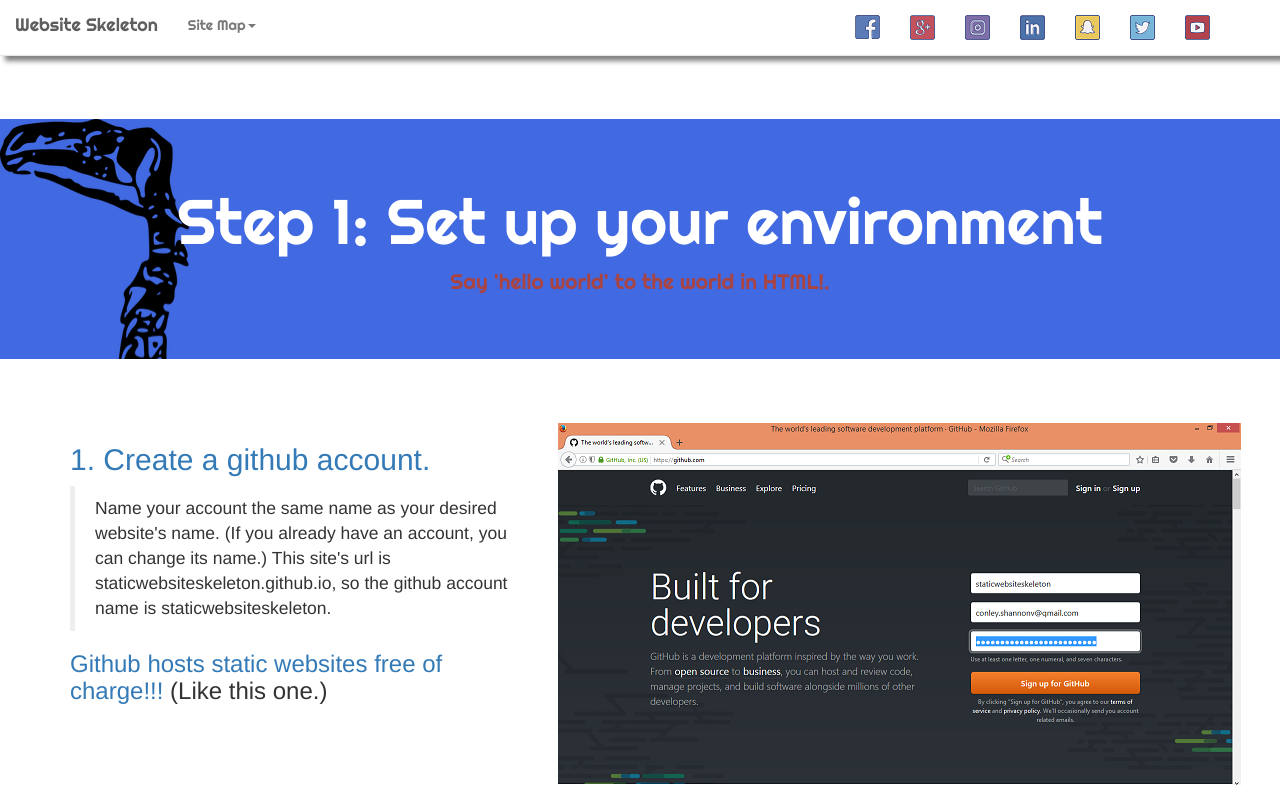
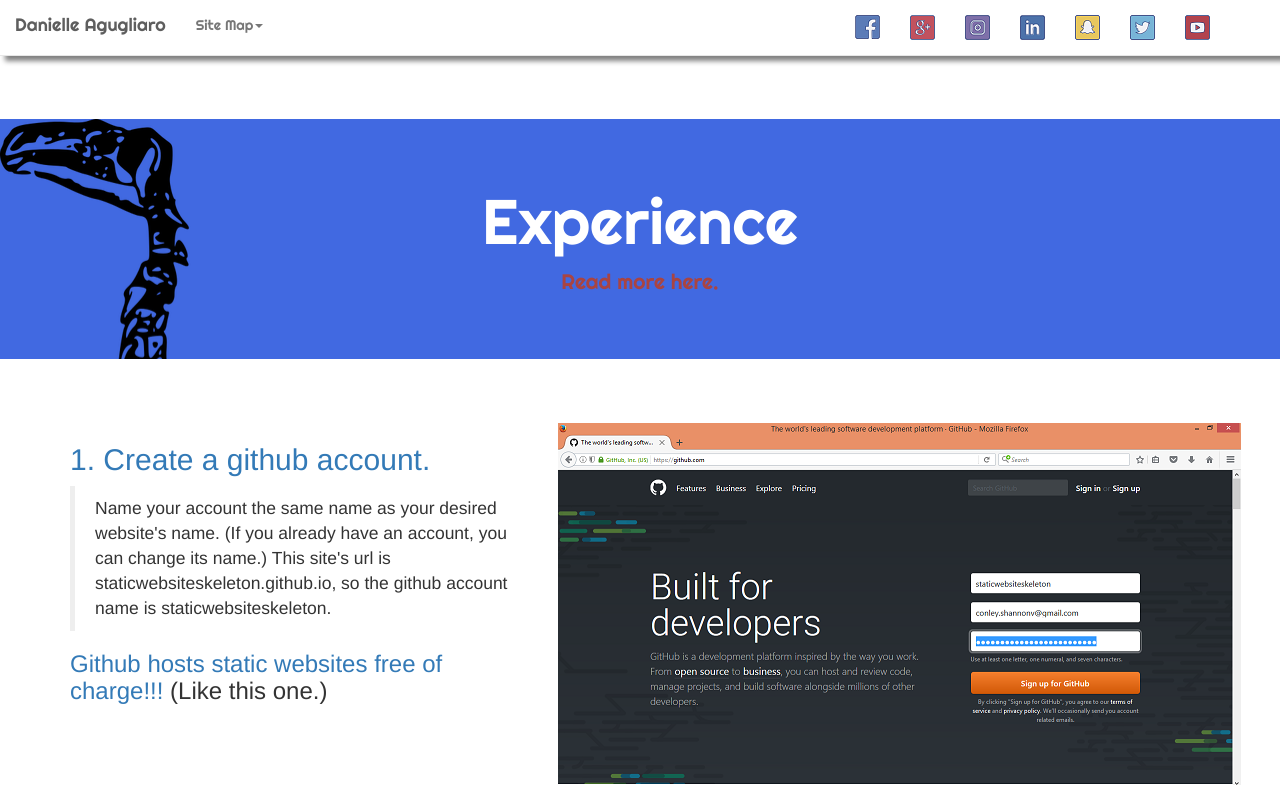
Before and after one commit to daniagugliaro/danielle.agugliaro, a plain HTML site: page step1.html in a window 1280 px wide. Shown: the top 800 px of the page. Drawn offline with nearby package versions, Linux system fonts and the light colour scheme.

Commit message:
Update step1.html

```diff
--- a/step1.html
+++ b/step1.html
@@ -1,7 +1,7 @@
 <!doctype html>
 <html>
 <head>
-    <title>Website Skeleton</title>
+    <title>Danielle Agugliaro</title>
     <link rel="icon" href="skeleton.png" type="image/x-icon" />
     <meta charset="utf-8" />
     <meta name="viewport" content="width=device-width, initial-scale=1">
@@ -32,8 +32,8 @@
 </head>
 <body>
         <div class="jumbotron text-center hidden-xs">
-            <h1>Step 1: Set up your environment</h1>
-            <p class="text-danger">Say 'hello world' to the world in HTML!.</p>
+            <h1>Experience</h1>
+            <p class="text-danger">Read more here.</p>
         </div>
         <nav class="navbar navbar-default navbar-fixed-top">
                 <div class="navbar-header">
@@ -43,7 +43,7 @@
                         <span class="icon-bar"></span>
                         <span class="icon-bar"></span>
                     </button>
-                    <a class="navbar-brand" href="#">Website Skeleton</a>
+                    <a class="navbar-brand" href="#">Danielle Agugliaro</a>
                 </div>
                 <div id="navbar" class="navbar-collapse collapse">
                     <ul class="nav navbar-nav">
```
